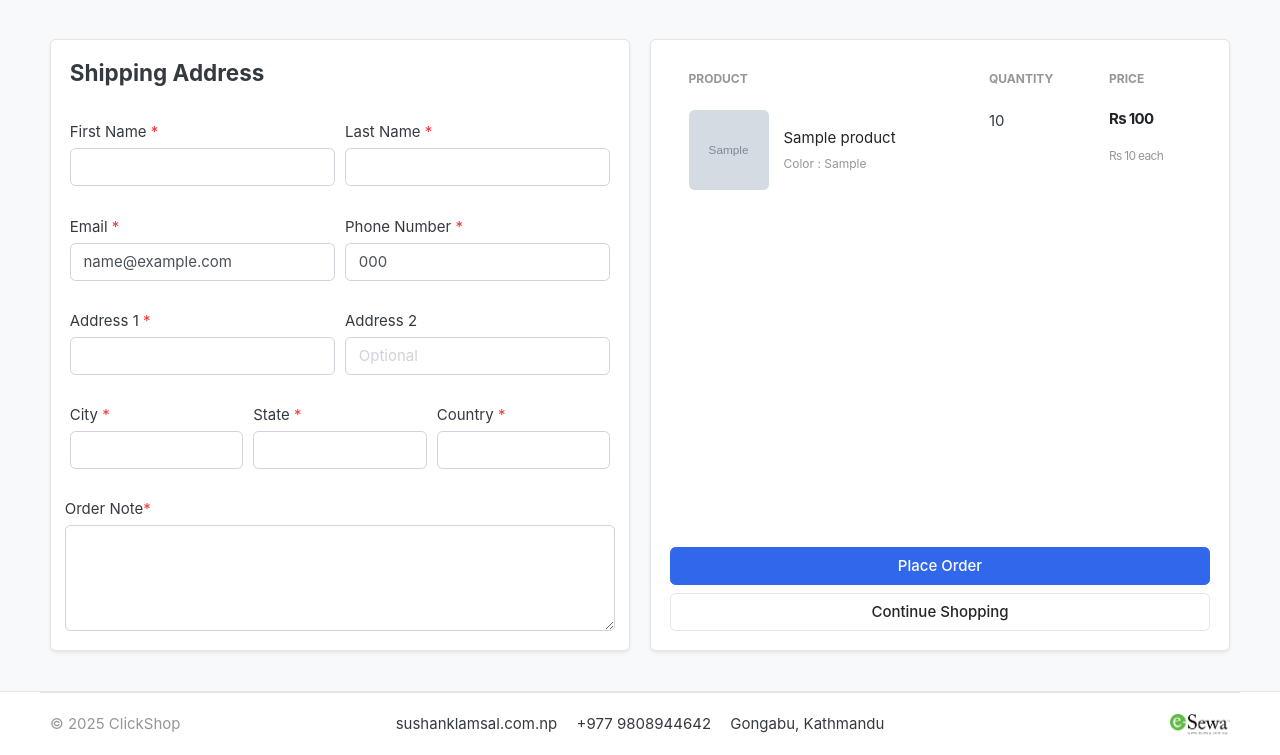
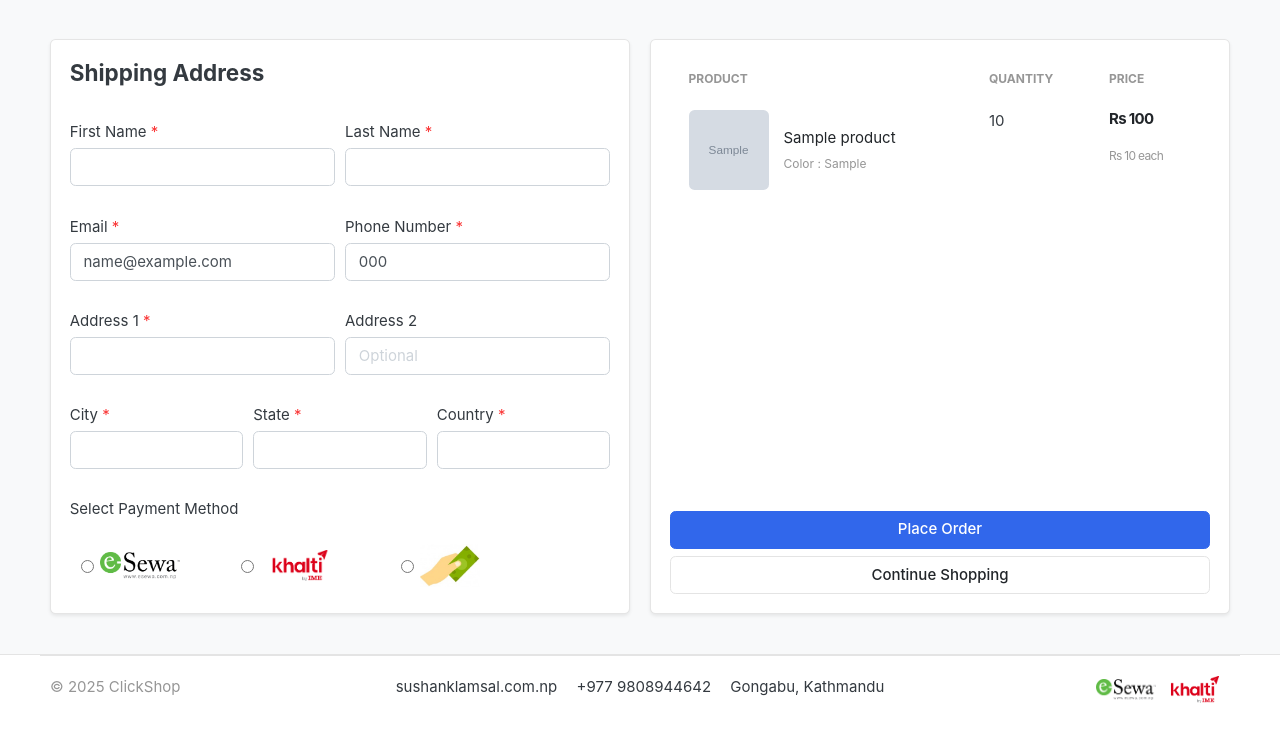
Before and after one commit to Sushank-Code/ClickShop, a Django app: page /cart/checkout/ in a window 1280 px wide. Shown: the part 119-874 px from the top of the page. After the commit the page ends 822 px from the top, so only its background shows below. Run offline with Django 5.2, Linux system fonts and the light colour scheme; a user stored in the database is signed in; tables that the repository leaves empty hold one stand-in row (values such as "Sample post"); grey boxes marked "Sample" are stand-in pictures; some libraries are stand-ins or nearby versions; some web fonts are replaced.

Commit message:
payment method

```diff
--- a/eproject/carts/templates/carts/cart.html
+++ b/eproject/carts/templates/carts/cart.html
@@ -119,6 +119,8 @@
                         <p class="text-center mb-3">
                             <img src="{% static 'kartapp/images/misc/esewa.png' %}" class="img-fluid" alt="eSewa"
                                 style="width: 60px;">
+                            <img src="{% static 'kartapp/images/misc/khalti.png' %}" class="img-fluid" alt="khalti"
+                                style="width: 70px;">
                         </p>
                         <a href="{% url 'checkout' %}" class="btn btn-primary btn-block"> Checkout </a>
                         <a href="{% url 'store' %}" class="btn btn-light btn-block">Continue Shopping</a>
--- a/eproject/carts/templates/carts/checkout.html
+++ b/eproject/carts/templates/carts/checkout.html
@@ -27,7 +27,7 @@
                                 <div class="col form-group">
                                     <label>Last Name</label>
                                     <span class="text-danger">*</span>
-                                    <input type="text" name="last_name" class="form-control" required >
+                                    <input type="text" name="last_name" class="form-control" required>
                                 </div>
                             </div>
 
@@ -35,12 +35,14 @@
                                 <div class="col form-group">
                                     <label>Email</label>
                                     <span class="text-danger">*</span>
-                                    <input type="email" name="email" class="form-control" required value="{{ request.user.email }}">
+                                    <input type="email" name="email" class="form-control" required
+                                        value="{{ request.user.email }}">
                                 </div>
                                 <div class="col form-group">
                                     <label>Phone Number</label>
                                     <span class="text-danger">*</span>
-                                    <input type="text" name="phone" class="form-control" required value="{{ request.user.phone }}">
+                                    <input type="text" name="phone" class="form-control" required
+                                        value="{{ request.user.phone }}">
                                 </div>
                             </div>
 
@@ -74,13 +76,42 @@
                                 </div>
                             </div>
 
-                            <div class="form-row">
-                                <label>Order Note</label>
-                                <span class="text-danger">*</span>
-                                <textarea name="order_note" rows="4" class="form-control"></textarea>
+                            <label class="">Select Payment Method</label>
+                            <div class="form-row mx-4">
+
+                                <div class="d-flex flex-wrap">
+
+                                    <!-- eSewa -->
+                                    <div class="form-check p-2 d-flex align-items-center" style="min-width:160px;">
+                                        <input class="form-check-input me-2" type="radio" name="payment_option"
+                                            id="esewa" value="esewa" required>
+                                        <label class="form-check-label d-flex align-items-center" for="esewa">
+                                            <img src="{% static 'kartapp/images/misc/esewa.png' %}" alt="eSewa"
+                                                width="80" class="me-2" style="cursor: pointer;">
+                                        </label>
+                                    </div>
+
+                                    <!-- Khalti -->
+                                    <div class="form-check p-2 d-flex align-items-center" style="min-width:160px;">
+                                        <input class="form-check-input me-2" type="radio" name="payment_option"
+                                            id="khalti" value="khalti" required>
+                                        <label class="form-check-label d-flex align-items-center" for="khalti">
+                                            <img src="{% static 'kartapp/images/misc/khalti.png' %}" alt="Khalti"
+                                                width="80" class="me-2" style="cursor: pointer;">
+                                        </label>
+                                    </div>
+
+                                    <!-- Cash on Delivery -->
+                                    <div class="form-check p-2 d-flex align-items-center" style="min-width:160px;">
+                                        <input class="form-check-input me-2" type="radio" name="payment_option" id="cod"
+                                            value="cod" required>
+                                        <label class="form-check-label d-flex align-items-center" for="cod">
+                                            <img src="{% static 'kartapp/images/misc/cash.jpg' %}"
+                                                alt="Cash on Delivery" width="60" class="me-2" style="cursor: pointer;">
+                                        </label>
+                                    </div>
+                                </div>
                             </div>
-                        </div>
-                    </div>
                 </aside>
                 <!-- ================= SHIPPING ADDRESS END ================= -->
 
--- a/eproject/kartapp/templates/kartapp/includes/footer.html
+++ b/eproject/kartapp/templates/kartapp/includes/footer.html
@@ -15,6 +15,8 @@
 			<div class="col-md-2 text-md-right text-muted">
 				<img src="{% static 'kartapp/images/misc/esewa.png' %}" class="img-fluid" alt="eSewa"
 					style="width: 60px;">
+				<img src="{% static 'kartapp/images/misc/khalti.png' %}" class="img-fluid" alt="khalti"
+					style="width: 70px;">
 			</div>
 		</section>
 	</div><!-- //container -->
--- a/eproject/orders/forms.py
+++ b/eproject/orders/forms.py
@@ -5,4 +5,4 @@ class OrderForm(forms.ModelForm):
 
     class Meta:
         model = Order
-        fields = ["first_name", "last_name", "phone", "email", "address1", "address2", "country", "state", "city", "order_note"]
+        fields = ["first_name", "last_name", "phone", "email", "address1", "address2", "country", "state", "city", "payment_option"]
--- a/eproject/orders/templates/orders/payment.html
+++ b/eproject/orders/templates/orders/payment.html
@@ -22,11 +22,6 @@
                         <p class="card-text">{{ order.city }} , {{ order.state }} , {{ order.country }}</p>
                         <p class="card-text">{{ order.email }} </p>
                         <p class="card-text">{{ order.phone }} </p>
-
-                        {% if order.order_note %}
-                        <p class="card-text">Order Note : {{ order.order_note }} </p>
-                        {% endif %}
-
                     </div>
                 </div>
                 <div class="card">
--- a/eproject/orders/urls.py
+++ b/eproject/orders/urls.py
@@ -4,7 +4,9 @@ from orders import views
 urlpatterns = [
 
     path('place_order/',views.Place_Order,name='place_order'),
-    path('payment/',views.Payment,name='payment'),
+    path('payment/esewa/<str:order_number>/', views.eSewa_payment, name='esewa_payment'),
+    path('payment/khalti/<str:order_number>/', views.Khalti_payment, name='khalti_payment'),
+    path('payment/cod/<str:order_number>/', views.COD_payment, name='cod_payment'),
     path('payment_success/',views.Payment_Success,name='payment_success'),
     path('payment_failure/',views.Payment_Failure,name='payment_failure'),
 
```
Also changed, not shown: eproject/orders/models.py (+9 -1 lines), eproject/orders/views.py (+64 -45 lines), eproject/kartapp/static/kartapp/images/misc/khalti.png (added), eproject/orders/migrations/0003_remove_order_order_note_remove_order_payment_and_more.py (added).
